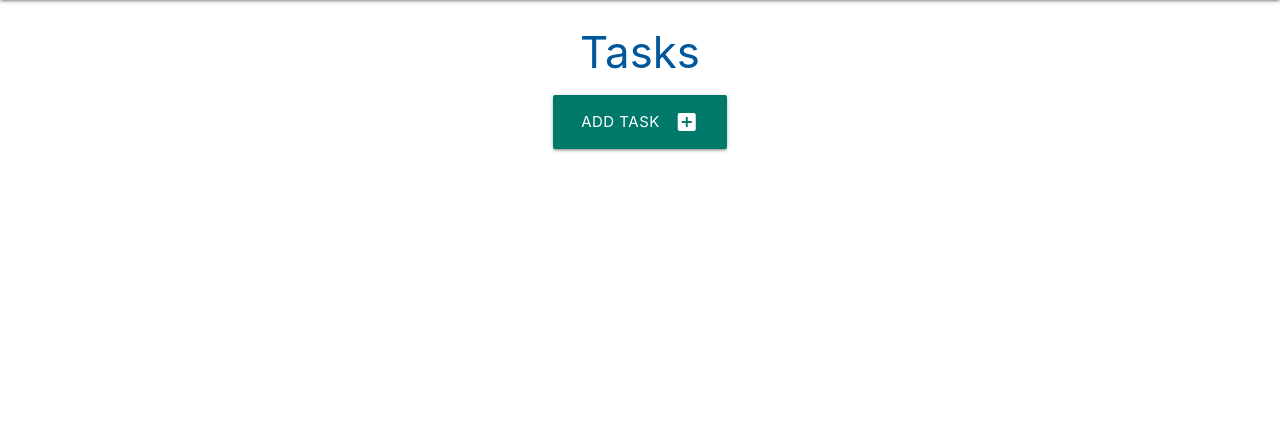
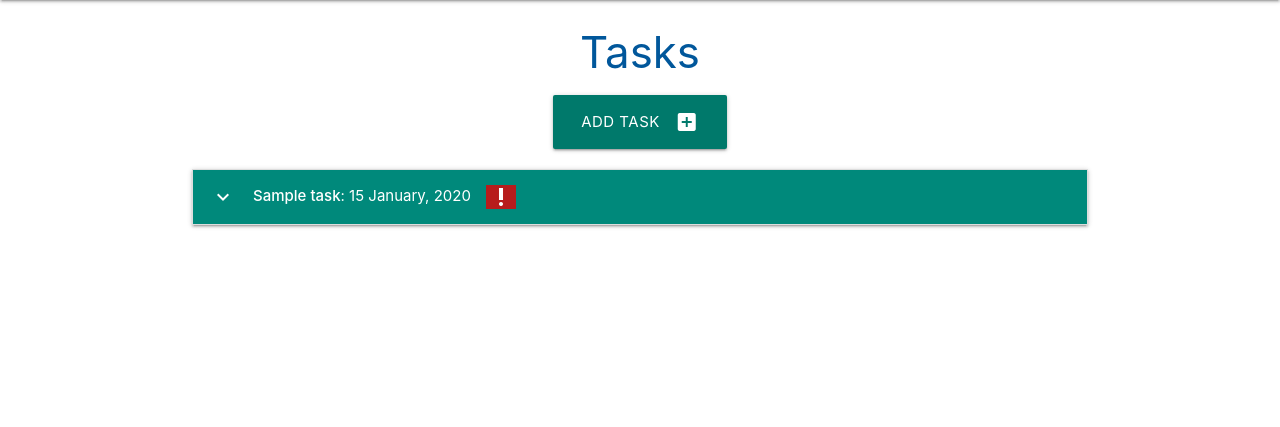
Before and after one commit to anu1301/task-manager, a Flask app: page / in a window 1280 px wide. Shown: the part 64-491 px from the top of the page. Run offline with Flask 2, Linux system fonts and the light colour scheme; tables that the repository leaves empty hold one stand-in row (values such as "Sample post").

Commit message:
Add front-end template to allow users to view tasks from the database

```diff
--- a/taskmanager/routes.py
+++ b/taskmanager/routes.py
@@ -5,7 +5,8 @@ from taskmanager.models import Category, Task
 
 @app.route("/")
 def home():
-    return render_template("tasks.html")
+    tasks = list(Task.query.order_by(Task.id).all())
+    return render_template("tasks.html", tasks=tasks)
 
 
 @app.route("/categories")
--- a/taskmanager/static/js/script.js
+++ b/taskmanager/static/js/script.js
@@ -13,4 +13,8 @@ document.addEventListener('DOMContentLoaded', function() {
     // select initialization
     let selects = document.querySelectorAll('select');
     M.FormSelect.init(selects);
+
+    //collapsible initialization
+    let collapsible = document.querySelectorAll('.collapsible');
+    M.Collapsible.init(collapsible);
   });
--- a/taskmanager/templates/tasks.html
+++ b/taskmanager/templates/tasks.html
@@ -11,5 +11,22 @@
     </div>
 </div>
 
+<ul class="collapsible">
+    {% for task in tasks|sort(attribute="due_date") %}
+    <li>
+      <div class="collapsible-header white-text teal darken-1">
+        <i class="material-icons">expand_more</i>
+        <strong>{{ task.task_name }}</strong> : {{ task.due_date.strftime("%d %B, %Y") }}
+        {% if task.is_urgent == True %}
+            <i class="material-icons right red darken-4">priority_high</i>
+        {% endif %}
+    </div>
+      <div class="collapsible-body">
+        <strong>{{ task.category }}</strong>
+        <p>{{ task.task_description }}</p>
+      </div>
+    </li>
+    {% endfor %}
+  </ul>
 
 {% endblock %}
```
